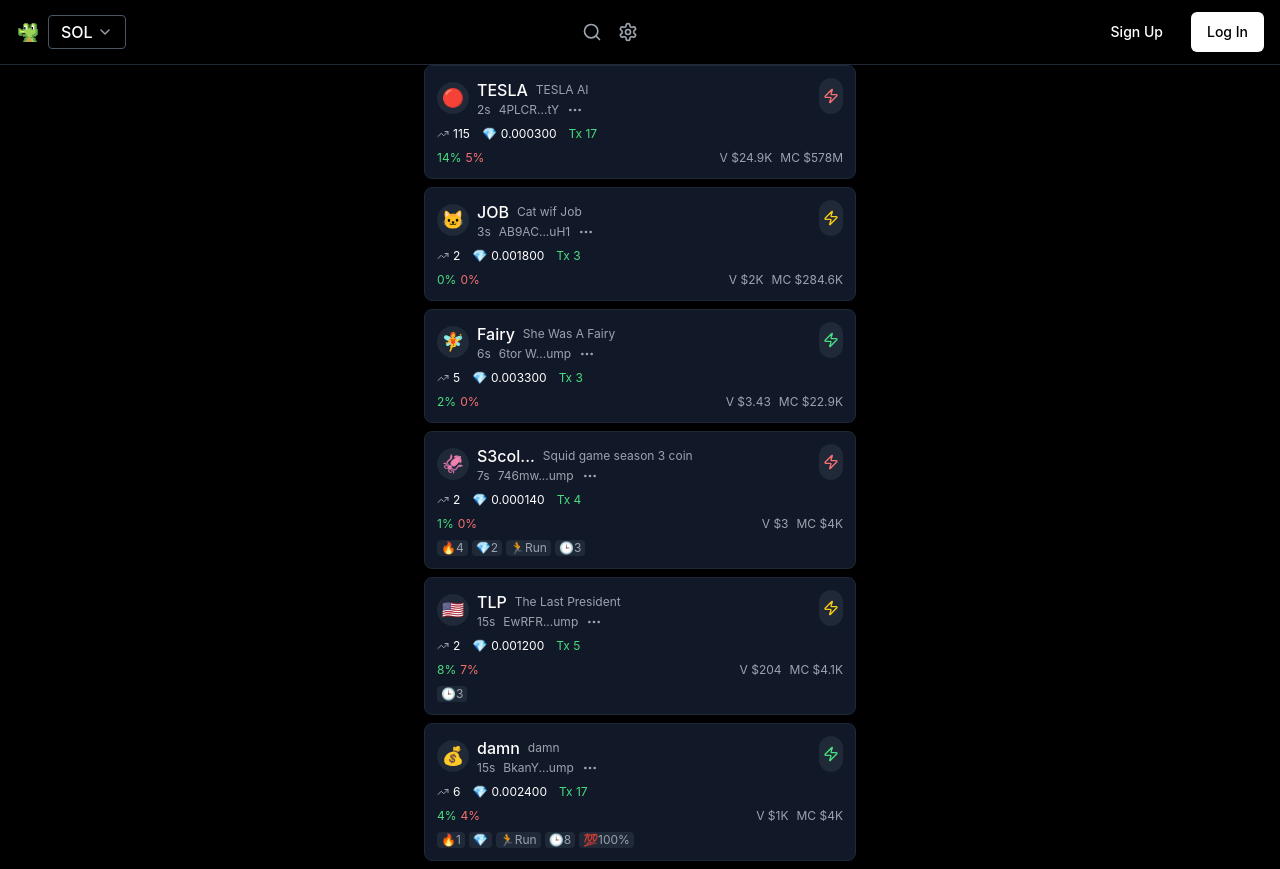
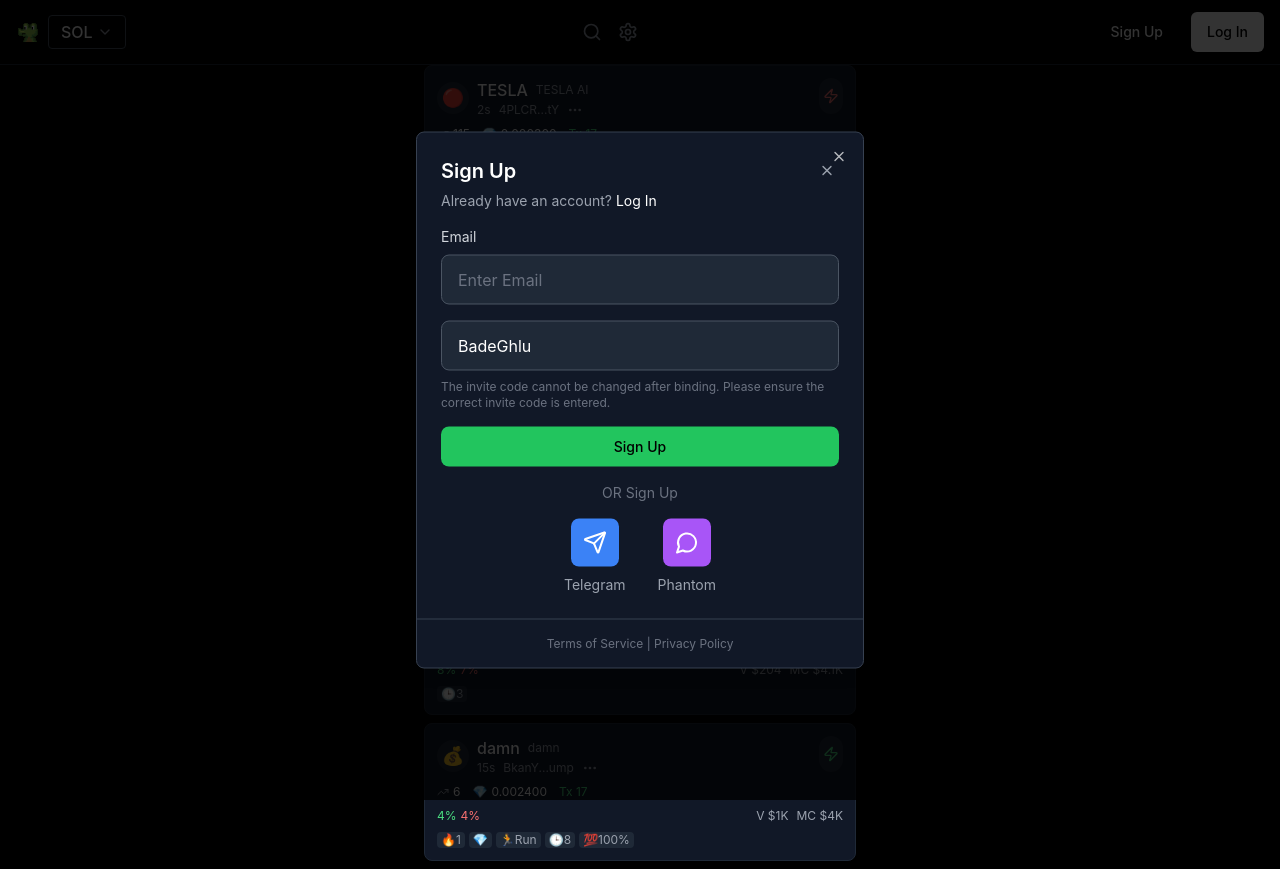
Before and after one commit to EthanYangHIT/gmgn-react-clone-486229b0, a React (Vite) app: page / in a window 1280 px wide. Both pictures are taken after a click on the button "Sign Up". Built offline with nearby package versions, Linux system fonts and the light colour scheme.

Commit message:
Add sign-up modal
Implement a modal component with the design from the provided screenshot, triggered by the "Sign Up" button.

```diff
--- a/src/components/Header.tsx
+++ b/src/components/Header.tsx
@@ -1,3 +1,4 @@
+
 import { Search, Settings, MoreHorizontal, ChevronDown } from 'lucide-react';
 import { Button } from '@/components/ui/button';
 import {
@@ -7,14 +8,17 @@ import {
   DropdownMenuTrigger,
 } from '@/components/ui/dropdown-menu';
 import { useState } from 'react';
+import SignUpModal from './SignUpModal';
 
 const Header = () => {
   // 模拟登录状态，您可以根据实际需求替换为真实的登录状态管理
   const [isLoggedIn, setIsLoggedIn] = useState(false);
+  const [showSignUpModal, setShowSignUpModal] = useState(false);
 
   // 未登录时的简化头部
   if (!isLoggedIn) {
     return (
+      <>
         <header className="sticky top-0 z-50 bg-black border-b border-gray-800">
           <div className="flex items-center justify-between px-4 py-3">
             {/* 左侧：Logo 和链选择器 */}
@@ -85,7 +89,7 @@ const Header = () => {
               <Button
                 variant="ghost"
                 className="text-white hover:text-gray-300 px-4 py-2"
-              onClick={() => console.log('Sign Up clicked')}
+                onClick={() => setShowSignUpModal(true)}
               >
                 Sign Up
               </Button>
@@ -98,6 +102,12 @@ const Header = () => {
             </div>
           </div>
         </header>
+
+        <SignUpModal
+          isOpen={showSignUpModal}
+          onClose={() => setShowSignUpModal(false)}
+        />
+      </>
     );
   }
 
--- /dev/null
+++ b/src/components/SignUpModal.tsx
@@ -0,0 +1,116 @@
+
+import { useState } from 'react';
+import { X, Send, MessageCircle } from 'lucide-react';
+import {
+  Dialog,
+  DialogContent,
+  DialogHeader,
+} from '@/components/ui/dialog';
+import { Button } from '@/components/ui/button';
+
+interface SignUpModalProps {
+  isOpen: boolean;
+  onClose: () => void;
+}
+
+const SignUpModal = ({ isOpen, onClose }: SignUpModalProps) => {
+  const [email, setEmail] = useState('');
+  const [inviteCode, setInviteCode] = useState('BadeGhlu');
+
+  const handleSignUp = () => {
+    console.log('Sign up with:', { email, inviteCode });
+    // Handle sign up logic here
+    onClose();
+  };
+
+  return (
+    <Dialog open={isOpen} onOpenChange={onClose}>
+      <DialogContent className="bg-gray-900 border-gray-700 text-white max-w-md p-0 gap-0">
+        {/* Header */}
+        <DialogHeader className="p-6 pb-4">
+          <div className="flex items-center justify-between">
+            <h2 className="text-xl font-semibold text-white">Sign Up</h2>
+            <Button
+              variant="ghost"
+              size="sm"
+              className="h-6 w-6 p-0 text-gray-400 hover:text-white"
+              onClick={onClose}
+            >
+              <X className="h-4 w-4" />
+            </Button>
+          </div>
+          <div className="text-sm text-gray-400 mt-2">
+            Already have an account?{' '}
+            <button className="text-white hover:underline">Log In</button>
+          </div>
+        </DialogHeader>
+
+        {/* Form */}
+        <div className="px-6 pb-6 space-y-4">
+          {/* Email Input */}
+          <div>
+            <label className="block text-sm text-gray-300 mb-2">Email</label>
+            <input
+              type="email"
+              placeholder="Enter Email"
+              value={email}
+              onChange={(e) => setEmail(e.target.value)}
+              className="w-full bg-gray-800 border border-gray-600 rounded-lg px-4 py-3 text-white placeholder-gray-500 focus:border-green-500 focus:outline-none"
+            />
+          </div>
+
+          {/* Invite Code */}
+          <div>
+            <input
+              type="text"
+              value={inviteCode}
+              onChange={(e) => setInviteCode(e.target.value)}
+              className="w-full bg-gray-800 border border-gray-600 rounded-lg px-4 py-3 text-white focus:border-green-500 focus:outline-none"
+            />
+            <p className="text-xs text-gray-500 mt-2">
+              The invite code cannot be changed after binding. Please ensure the correct invite code is entered.
+            </p>
+          </div>
+
+          {/* Sign Up Button */}
+          <Button
+            onClick={handleSignUp}
+            className="w-full bg-green-500 hover:bg-green-600 text-black font-medium py-3 rounded-lg transition-colors"
+          >
+            Sign Up
+          </Button>
+
+          {/* Divider */}
+          <div className="text-center text-gray-500 text-sm">
+            OR Sign Up
+          </div>
+
+          {/* Social Login Options */}
+          <div className="flex justify-center space-x-8">
+            <div className="flex flex-col items-center space-y-2">
+              <div className="w-12 h-12 bg-blue-500 rounded-lg flex items-center justify-center">
+                <Send className="w-6 h-6 text-white" />
+              </div>
+              <span className="text-sm text-gray-400">Telegram</span>
+            </div>
+            <div className="flex flex-col items-center space-y-2">
+              <div className="w-12 h-12 bg-purple-500 rounded-lg flex items-center justify-center">
+                <MessageCircle className="w-6 h-6 text-white" />
+              </div>
+              <span className="text-sm text-gray-400">Phantom</span>
+            </div>
+          </div>
+        </div>
+
+        {/* Footer */}
+        <div className="px-6 py-4 border-t border-gray-700 text-center text-xs text-gray-500">
+          <span className="hover:underline cursor-pointer">Terms of Service</span>
+          {' | '}
+          <span className="hover:underline cursor-pointer">Privacy Policy</span>
+        </div>
+      </DialogContent>
+    </Dialog>
+  );
+};
+
+export default SignUpModal;
```
Lines whose indentation alone changed are shown as unchanged.
